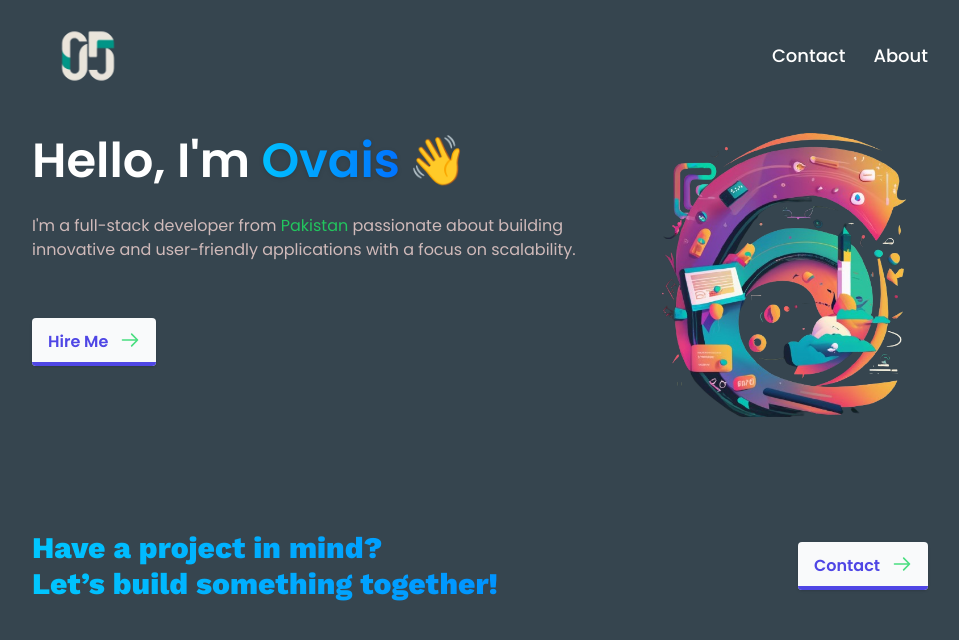
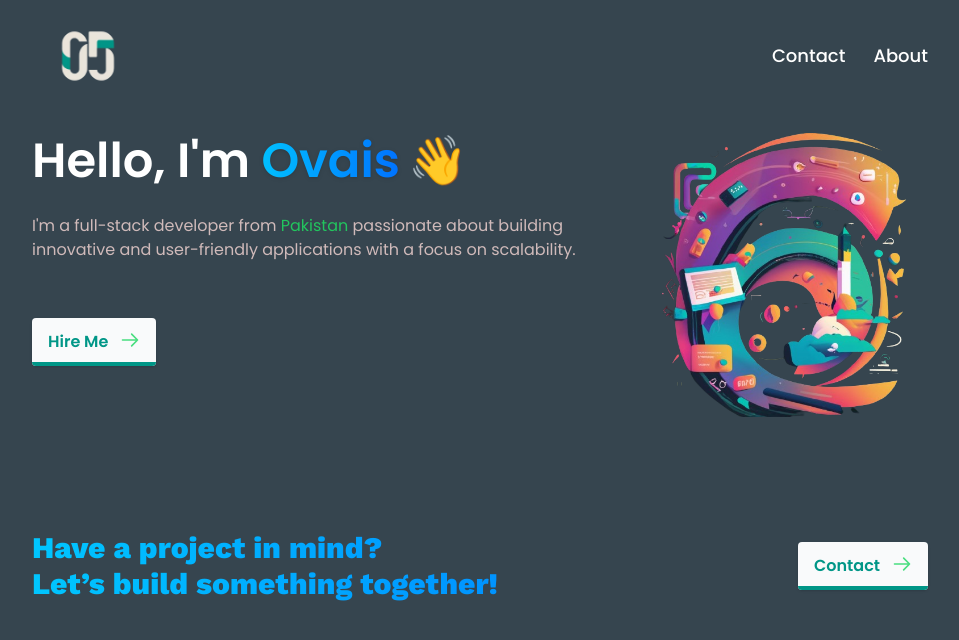
Before and after one commit to 0vai5/Ovais-Portfolio, a React (Vite) app: page / in a window 1280 px wide. Shown: the top 640 px of the page, without its empty margins (160-1119 px from the left). Built offline with nearby package versions, Linux system fonts and the light colour scheme.

Commit message:
Added loading states and spinners to all pages.

```diff
--- a/src/components/Home.jsx
+++ b/src/components/Home.jsx
@@ -2,7 +2,6 @@ import React, { useEffect, useState } from 'react';
 import Button from './button';
 import CTA from './CTA';
 import { Link } from 'react-router-dom';
-import Spinner from './spinner'
 
 const Home = () => {
   const [loading, setLoading] = useState(false)
@@ -14,12 +13,7 @@ const Home = () => {
   }, [])
   return (
     <section className='max-container '>
-      {loading ? (
-        <div className='flex justify-center items-center mt-20'>
-          <Spinner />
-        </div>
 
-      ) : (
         <>
           <div className='flex flex-col sm:flex-row items-center m-0 justify-between '>
             <div className='flex flex-col'>
@@ -52,7 +46,7 @@ const Home = () => {
 
           <CTA />
         </>
-      )}
+
 
 
     </section>
--- a/src/components/button.jsx
+++ b/src/components/button.jsx
@@ -8,14 +8,14 @@ const Button = ({ label, centered }) => {
                 <div
                     className={`
                     relative  items-center justify-center py-3 pl-4 pr-12
-                    overflow-hidden font-semibold shadow text-indigo-600
+                    overflow-hidden font-semibold shadow text-[#009687]
                     transition-all duration-150 ease-in-out rounded
-                    hover:pl-10 hover:pr-6 bg-gray-50 dark:bg-gray-700
+                    hover:pl-10 hover:pr-6 bg-gray-50 dark:bg-[#36454f]
                     dark:text-white dark:hover:text-gray-200 dark:shadow-none group
                   `}
                 >
                     <span
-                        className="absolute bottom-0 left-0 w-full h-1 transition-all duration-150 ease-in-out bg-indigo-600 group-hover:h-full"
+                        className="absolute bottom-0 left-0 w-full h-1 transition-all duration-150 ease-in-out bg-[#009687] group-hover:h-full"
                     ></span>
                     <span
                         className="absolute right-0 pr-4 duration-200 ease-out group-hover:translate-x-12"
--- a/src/components/error.jsx
+++ b/src/components/error.jsx
@@ -1,10 +1,24 @@
 import React from 'react'
+import Button from './button'
+import { Link } from 'react-router-dom'
 
 const Error = () => {
   return (
-    <div className="max-container flex  justify-center items-center relative top-24">
-      <div className="head-text">404! No results Found</div>
-    </div>
+    <section className='max-container'>
+      <main className="grid min-h-full place-items-center px-6 py-24 sm:py-32 lg:px-8">
+        <div className="text-center">
+          <p className="text-base font-semibold text-[#009687]">404</p>
+          <h1 className="head-text text-[#ffffff] sm:text-5xl">Page not found</h1>
+          <p className="mt-6 text-base leading-7 text-[#d0baba]">Sorry, we couldn’t find the page you’re looking for.</p>
+          <div className=" flex items-start justify-center gap-x-6">
+            <Link to={'/'}>
+              <Button label={'Back Home'} />
+            </Link>
+
+          </div>
+        </div>
+      </main>
+    </section>
   )
 }
 
--- a/src/index.css
+++ b/src/index.css
@@ -212,7 +212,7 @@ body:has(.card[data-color="green"]:hover) {
 }
 
 .spinner::before {
-  border-color: #474bff #0000;
+  border-color: #009687 #0000;
   animation: inherit;
   animation-duration: 0.5s;
   animation-direction: reverse;
--- a/src/pages/AboutPage.jsx
+++ b/src/pages/AboutPage.jsx
@@ -1,9 +1,26 @@
-import React from 'react'
+import React, { useEffect, useState } from 'react'
 import About from '../components/About'
+import Spinner from '../components/spinner'
 
 const AboutPage = () => {
+  const [loading, setLoading] = useState(false)
+  useEffect(() => {
+    setLoading(true)
+    setTimeout(() => {
+      setLoading(false)
+    }, 2000)
+  }, [])
   return (
-    <About />
+    <section>
+      {loading ? (
+        <div className='flex justify-center items-center mt-[20rem]'>
+          <Spinner />
+        </div>
+      ) : (
+        <About />
+      )}
+    </section>
+
   )
 }
 
--- a/src/pages/ContactPage.jsx
+++ b/src/pages/ContactPage.jsx
@@ -1,9 +1,25 @@
-import React from 'react'
+import React, { useEffect, useState } from 'react'
 import Contact from '../components/Contact'
+import Spinner from '../components/spinner'
 
 const ContactPage = () => {
+  const [loading, setLoading] = useState(false)
+  useEffect(() => {
+    setLoading(true)
+    setTimeout(() => {
+      setLoading(false)
+    }, 2000)
+  }, [])
   return (
-    <Contact />
+    <section>
+      {loading ? (
+        <div className='flex justify-center items-center mt-[20rem]'>
+          <Spinner />
+        </div>
+      ) : (
+        <Contact />
+      )}
+    </section>
   )
 }
 
--- a/src/pages/ErrorPage.jsx
+++ b/src/pages/ErrorPage.jsx
@@ -1,9 +1,25 @@
-import React from 'react'
+import React, { useEffect, useState } from 'react'
 import Error from '../components/error'
+import Spinner from '../components/spinner'
 
 const ErrorPage = () => {
+  const [loading, setLoading] = useState(false)
+  useEffect(() => {
+    setLoading(true)
+    setTimeout(() => {
+      setLoading(false)
+    }, 2000)
+  }, [])
   return (
-    <Error />
+    <section>
+      {loading ? (
+        <div className='flex justify-center items-center mt-[20rem]'>
+          <Spinner />
+        </div>
+      ) : (
+        <Error />
+      )}
+    </section>
   )
 }
 
--- a/src/pages/HomePage.jsx
+++ b/src/pages/HomePage.jsx
@@ -1,9 +1,29 @@
-import React from 'react'
+import React, { useEffect, useState } from 'react'
 import Home from '../components/Home'
+import Spinner from '../components/spinner'
+
 
 const HomePage = () => {
+  const [loading, setLoading] = useState(false)
+  useEffect(() => {
+    setLoading(true)
+    setTimeout(() => {
+      setLoading(false)
+    }, 2000)
+  }, [])
+
   return (
-    <Home />
+
+    <section>
+      {loading ? (
+        <div className='flex justify-center items-center mt-[20rem]'>
+          <Spinner />
+        </div>
+      ) : (
+        <Home />
+      )}
+    </section>
+
   )
 }
 
```
